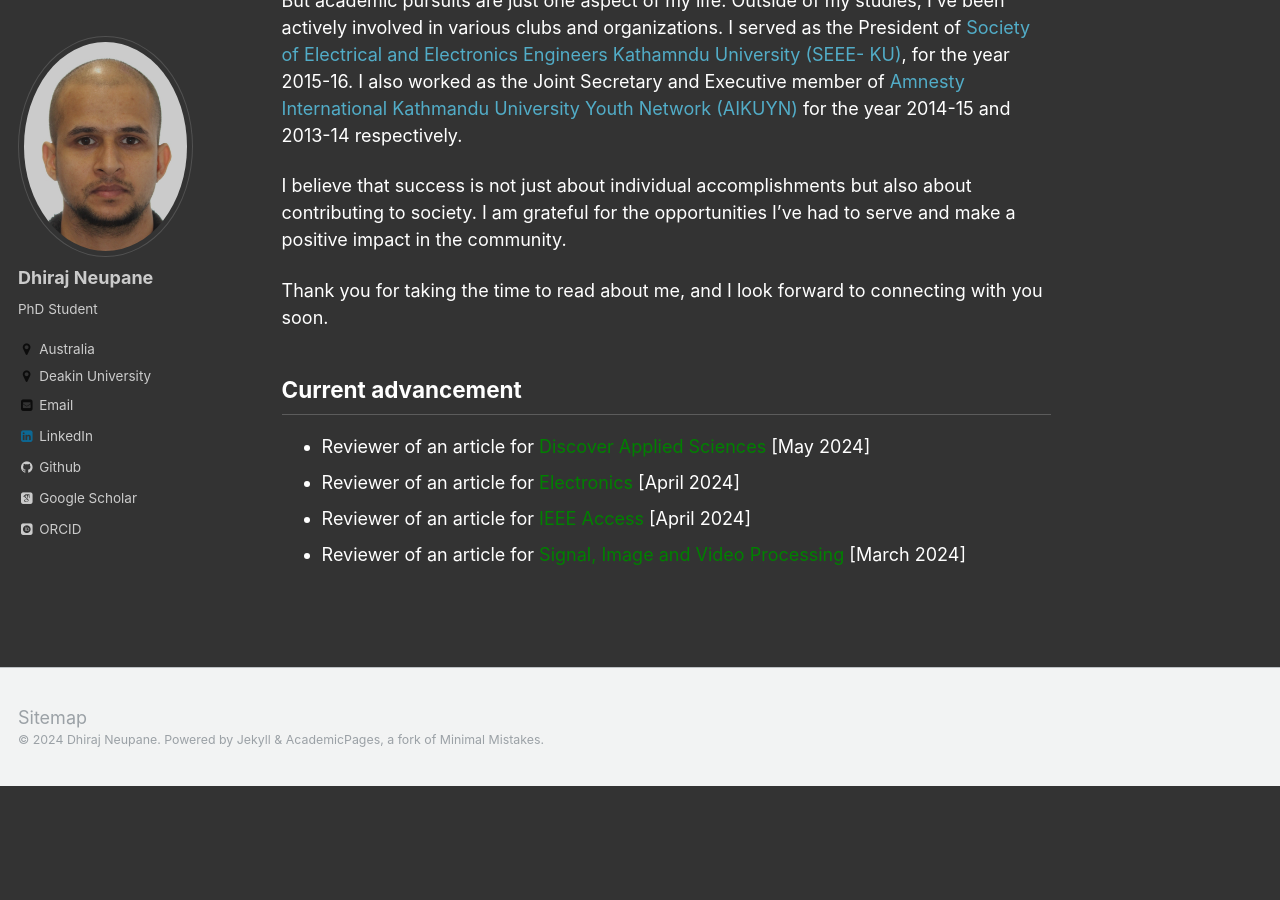
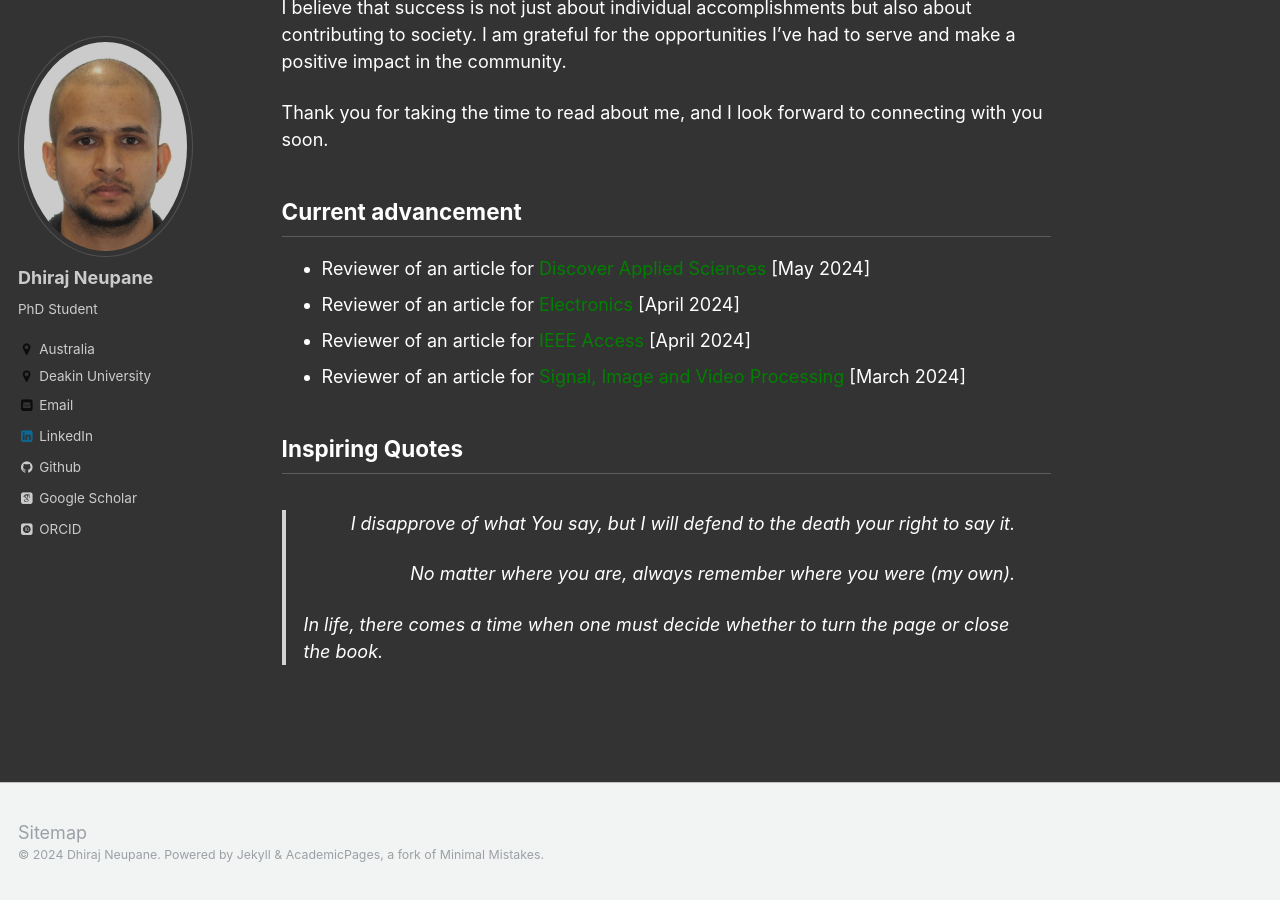
Before and after one commit to dhirajneupane/academicPortfolio, a Jekyll site: the page built from _pages/about.md, in a window 1280 px wide and 900 px high, scrolled down 949 px. Built offline with Jekyll 4.4.1, drawn with Linux system fonts in a browser that asks for light colours; some web fonts are replaced; before the commit the page ends 1735 px from its top, so only the background shows below that; some of the changed text lies outside the part shown.

Commit message:
Update about.md

```diff
--- a/_pages/about.md
+++ b/_pages/about.md
@@ -9,9 +9,6 @@ redirect_from:
 ---
 
 > <p style='text-align: center;'>  Never confuse education with intelligence, you can have a PhD and still be an idiot.</p>
-> <p style='text-align: right;'> I disapprove of what You say, but I will defend to the death your right to say it. </p>
-> <p style='text-align: right;'> No matter where you are, always remember where you were. </p>
-> <p style='text-align: left;'> In life, there comes a time when one must decide whether to turn the page or close the book. </p>
 
 Greetings, and welcome to my portfolio!
 
@@ -32,3 +29,8 @@ Thank you for taking the time to read about me, and I look forward to connecting
 * Reviewer of an article for [<span style="color:green">Electronics</span>](https://www.mdpi.com/journal/electronics/about){:target="_blank"} [April 2024]
 * Reviewer of an article for [<span style="color:green">IEEE Access</span>](https://ieeeaccess.ieee.org/){:target="_blank"} [April 2024]
 * Reviewer of an article for [<span style="color:green">Signal, Image and Video Processing</span>](https://link.springer.com/journal/11760){:target="_blank"} [March 2024]
+
+## Inspiring Quotes
+> <p style='text-align: right;'> I disapprove of what You say, but I will defend to the death your right to say it. </p>
+> <p style='text-align: right;'> No matter where you are, always remember where you were (my own). </p>
+> <p style='text-align: left;'> In life, there comes a time when one must decide whether to turn the page or close the book. </p>
```
